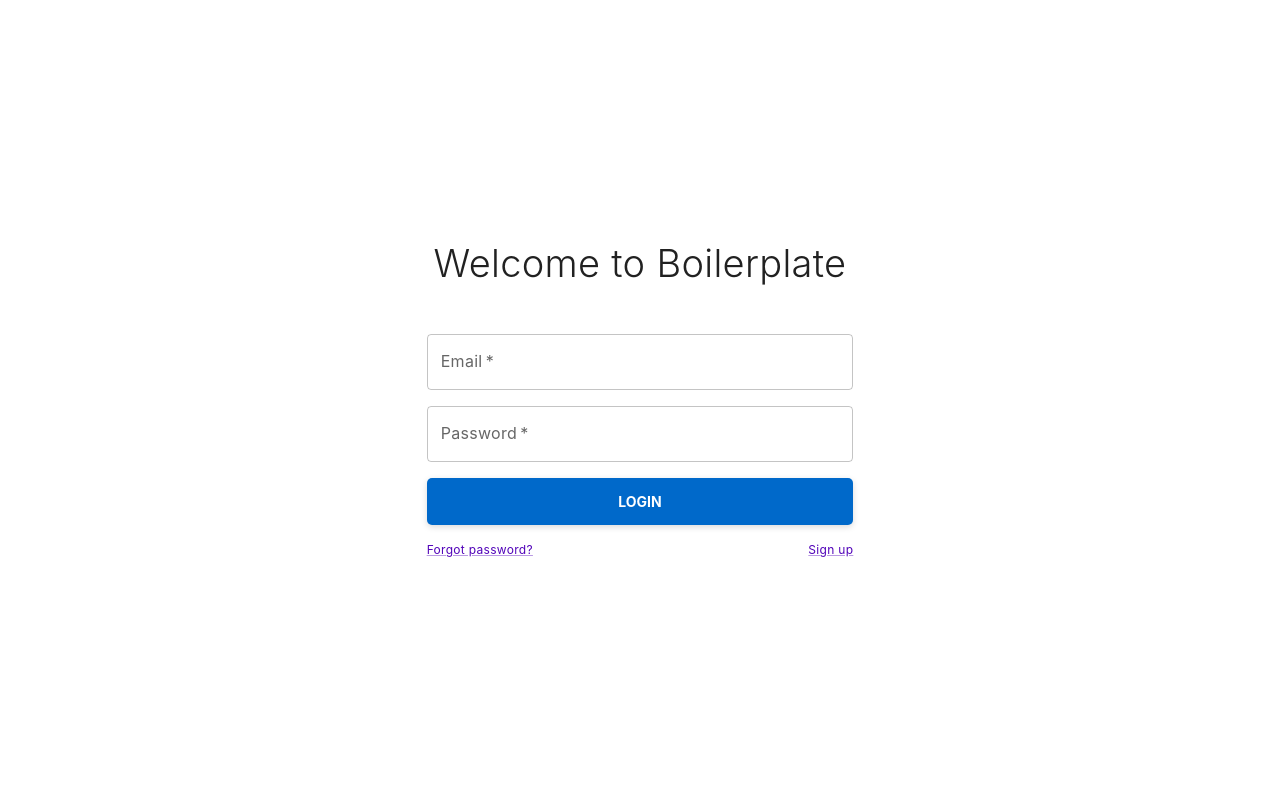
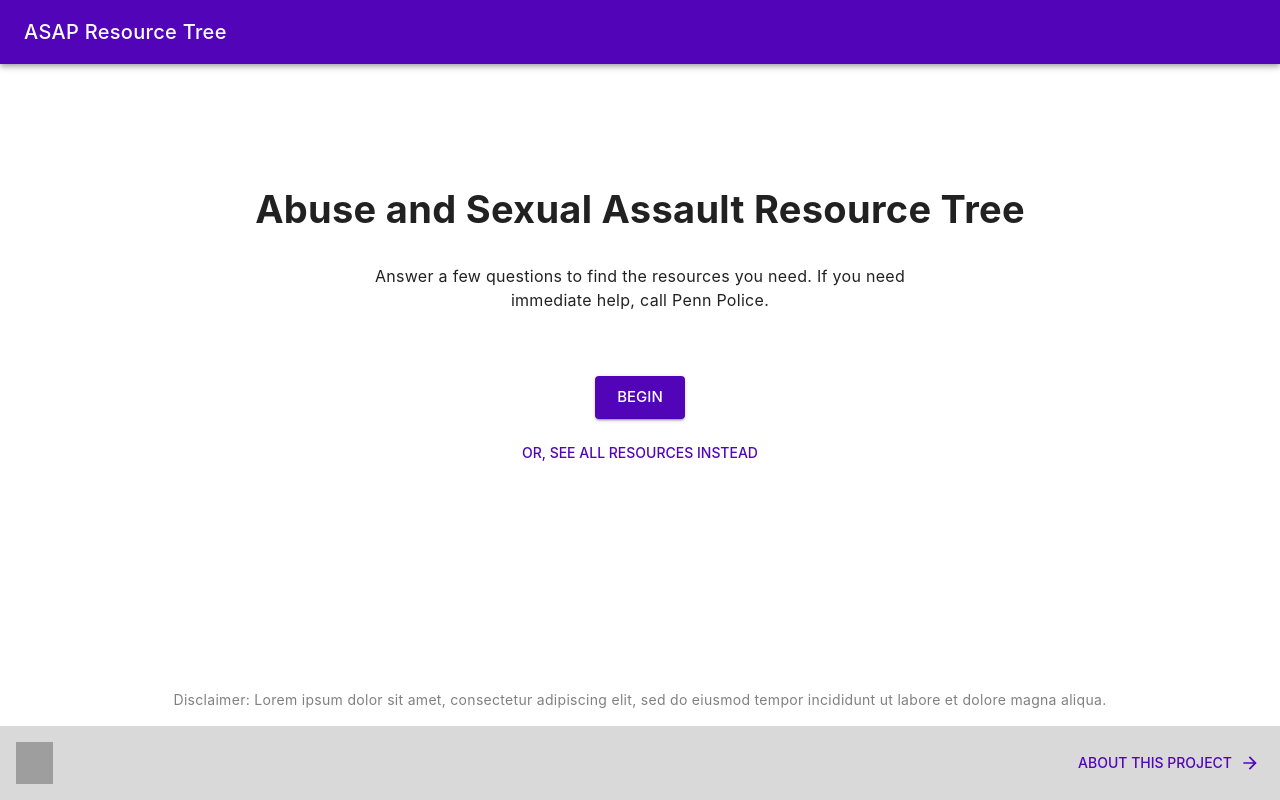
Before and after one commit to hack4impact-upenn/asap-f22, a React (Create React App) app in the folder client/: page /home in a window 1280 px wide. Before the commit this address led to /login. Built offline with nearby package versions, Linux system fonts and the light colour scheme; no server answers; grey boxes are pictures that could not be loaded; a web font is replaced by a local one.

Commit message:
Absolutely crushed the home page
We're so good

```diff
--- a/client/src/App.tsx
+++ b/client/src/App.tsx
@@ -48,9 +48,6 @@ function App() {
                     />
                   </Route>
                   {/* Routes accessed only if user is authenticated */}
-                  <Route element={<ProtectedRoutesWrapper />}>
-                    <Route path="/home" element={<HomePage />} />
-                  </Route>
                   <Route element={<AdminRoutesWrapper />}>
                     <Route path="/users" element={<AdminDashboardPage />} />
                   </Route>
@@ -66,6 +63,7 @@ function App() {
                   {/* Route which is accessed if no other route is matched */}
                   <Route path="*" element={<NotFoundPage />} />
 
+                  <Route path="/home" element={<HomePage />} />
                 </Routes>
               </CssBaseline>
             </ThemeProvider>
--- a/client/src/Home/HomePage.tsx
+++ b/client/src/Home/HomePage.tsx
@@ -2,6 +2,7 @@ import React, { useState } from 'react';
 import Button from '@mui/material/Button';
 import { NavigateFunction, useNavigate } from 'react-router-dom';
 import { Typography, Grid } from '@mui/material';
+import Box from '@mui/system/Box';
 import { useAppDispatch, useAppSelector } from '../util/redux/hooks';
 import {
   logout as logoutAction,
@@ -11,6 +12,8 @@ import {
 import { logout as logoutApi, selfUpgrade } from './api';
 import ScreenGrid from '../components/ScreenGrid';
 import PrimaryButton from '../components/buttons/PrimaryButton';
+import Footer from '../components/Footer';
+import NavBar from '../components/NavBar';
 
 interface PromoteButtonProps {
   admin: boolean | null;
@@ -72,16 +75,57 @@ function HomePage() {
   const message = `Welcome to the Boilerplate, ${user.firstName} ${user.lastName}!`;
   return (
     <ScreenGrid>
-      <Typography variant="h2">{message}</Typography>
-      <Grid item container justifyContent="center">
-        <PromoteButton
-          admin={admin}
-          handleSelfPromote={handleSelfPromote}
-          navigator={navigator}
-        />
-      </Grid>
-      <Grid item container justifyContent="center">
-        <Button onClick={handleLogout}>Logout</Button>
+      <Grid
+        container
+        direction="column"
+        justifyContent="space-between"
+        alignItems="center"
+        height="100%"
+        fit-content="100%"
+      >
+        <Grid item width="100%">
+          <NavBar />
+        </Grid>
+
+        <Grid
+          container
+          height="100%"
+          direction="column"
+          xs
+          alignItems="center"
+          justifyContent="center"
+        >
+          <Grid container direction="column" alignItems="center" padding={2}>
+            <Typography variant="h2" fontWeight="bold" textAlign="center">
+              Abuse and Sexual Assault Resource Tree
+            </Typography>
+
+            <Grid item style={{ maxWidth: '600px' }}>
+              <Typography textAlign="center">
+                Answer a few questions to find the resources you need. If you
+                need immediate help, call Penn Police.
+              </Typography>
+            </Grid>
+
+            <Grid container direction="column" alignItems="center" padding={8}>
+              <Button variant="contained" size="large">
+                Begin
+              </Button>
+              <Box padding={2}>
+                <Button>Or, See all resources instead</Button>
+              </Box>
+            </Grid>
+          </Grid>
+        </Grid>
+        <Grid container direction="column" padding={2} alignItems="center">
+          <Typography variant="body2" align="center" color="grayText">
+            Disclaimer: Lorem ipsum dolor sit amet, consectetur adipiscing elit,
+            sed do eiusmod tempor incididunt ut labore et dolore magna aliqua.
+          </Typography>
+        </Grid>
+        <Grid item width="100%">
+          <Footer />
+        </Grid>
       </Grid>
     </ScreenGrid>
   );
```
